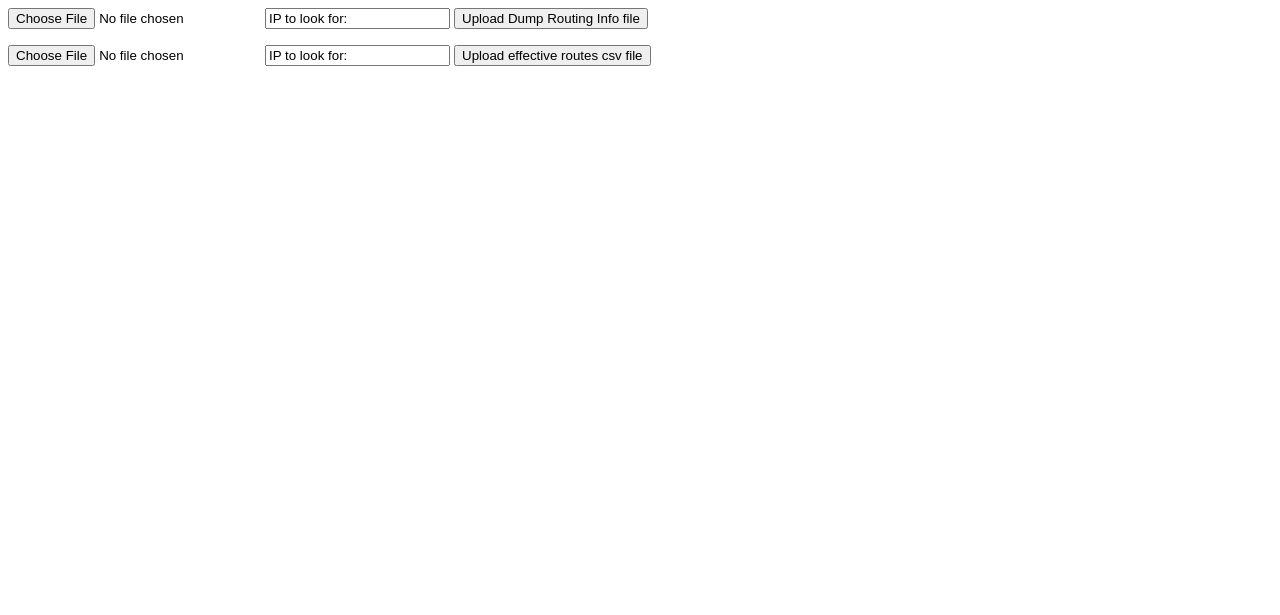
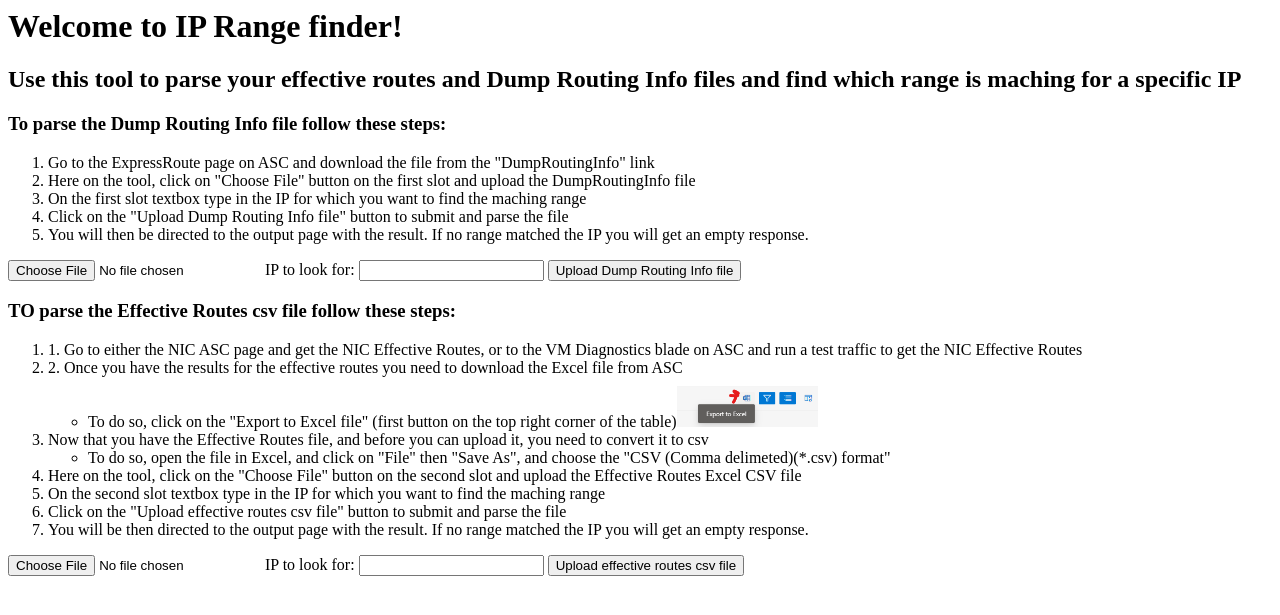
Before and after one commit to ist-joaof/range_finder, a Flask app: page / in a window 1280 px wide. Shown: the top 615 px of the page. Run offline with Flask 2, Linux system fonts and the light colour scheme.

Commit message:
Improved html files
Added tutorial on how to use the tool

```diff
--- a/templates/Index.html
+++ b/templates/Index.html
@@ -3,14 +3,42 @@
     <title>IP Range Finder</title>
 </head>
 <body>
+    <h1>Welcome to IP Range finder!</h1>
+    <h2>Use this tool to parse your effective routes and Dump Routing Info files and find which range is maching for a specific IP</h2>
+    <h3>To parse the Dump Routing Info file follow these steps:</h3>
+    <ol>
+        <li>Go to the ExpressRoute page on ASC and download the file from the "DumpRoutingInfo" link</li>
+        <li>Here on the tool, click on "Choose File" button on the first slot and upload the DumpRoutingInfo file</li>
+        <li>On the first slot textbox type in the IP for which you want to find the maching range</li>
+        <li>Click on the "Upload Dump Routing Info file" button to submit and parse the file</li>
+        <li>You will then be directed to the output page with the result. If no range matched the IP you will get an empty response.</li>
+    </ol>
     <form action = "/dumproutinginfo" method = "post" enctype="multipart/form-data">
         <input type="file" name="file" />
-        <input type ="text" name="ip" value="IP to look for:"/>
+        <label for="ip">IP to look for:</label>
+        <input type ="text" name="ip" id="ip" required/>
         <input type = "submit" value="Upload Dump Routing Info file">
     </form>
+    <h3>TO parse the Effective Routes csv file follow these steps:</h3>
+    <ol>
+        <li>1. Go to either the NIC ASC page and get the NIC Effective Routes, or to the VM Diagnostics blade on ASC and run a test traffic to get the NIC Effective Routes</li>
+        <li>2. Once you have the results for the effective routes you need to download the Excel file from ASC</li>
+        <ul>
+            <li>To do so, click on the "Export to Excel file" (first button on the top right corner of the table)<img src="excel_button.png" alt="excel_button" height="50"></li>
+        </ul>
+        <li>Now that you have the Effective Routes file, and before you can upload it, you need to convert it to csv
+        <ul>
+            <li>To do so, open the file in Excel, and click on "File" then "Save As", and choose the "CSV (Comma delimeted)(*.csv) format" </li>
+        </ul>
+        <li>Here on the tool, click on the "Choose File" button on the second slot and upload the Effective Routes Excel CSV file</li>
+        <li>On the second slot textbox type in the IP for which you want to find the maching range</li>
+        <li>Click on the "Upload effective routes csv file" button to submit and parse the file</li>
+        <li>You will be then directed to the output page with the result. If no range matched the IP you will get an empty response.</li>
+    </ol>
     <form action = "/effectiveroutes" method = "post" enctype="multipart/form-data">
         <input type="file" name="file" />
-        <input type ="text" name="ip" value="IP to look for:"/>
+        <label for="ip">IP to look for:</label>
+        <input type ="text" name="ip" id="ip" required/>
         <input type = "submit" value="Upload effective routes csv file">
     </form>
 </body>
--- a/templates/Output.html
+++ b/templates/Output.html
@@ -1,6 +1,6 @@
 <html>
    <head>
-      <title>Range Finder</title>
+      <title>IP Range Finder</title>
    </head>
    <body>
       <p>File parsed successfully</p>
```
Also changed, not shown: templates/excel_button.png (added).
